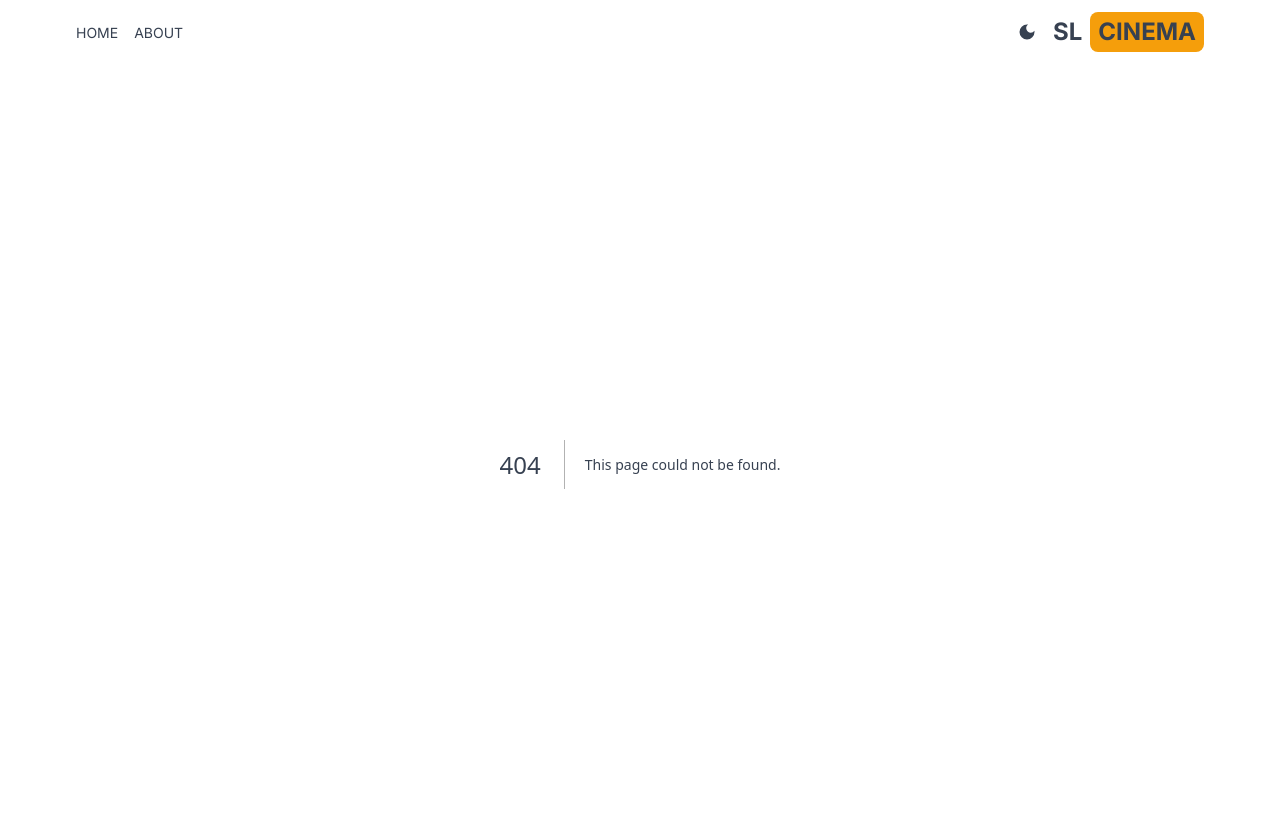
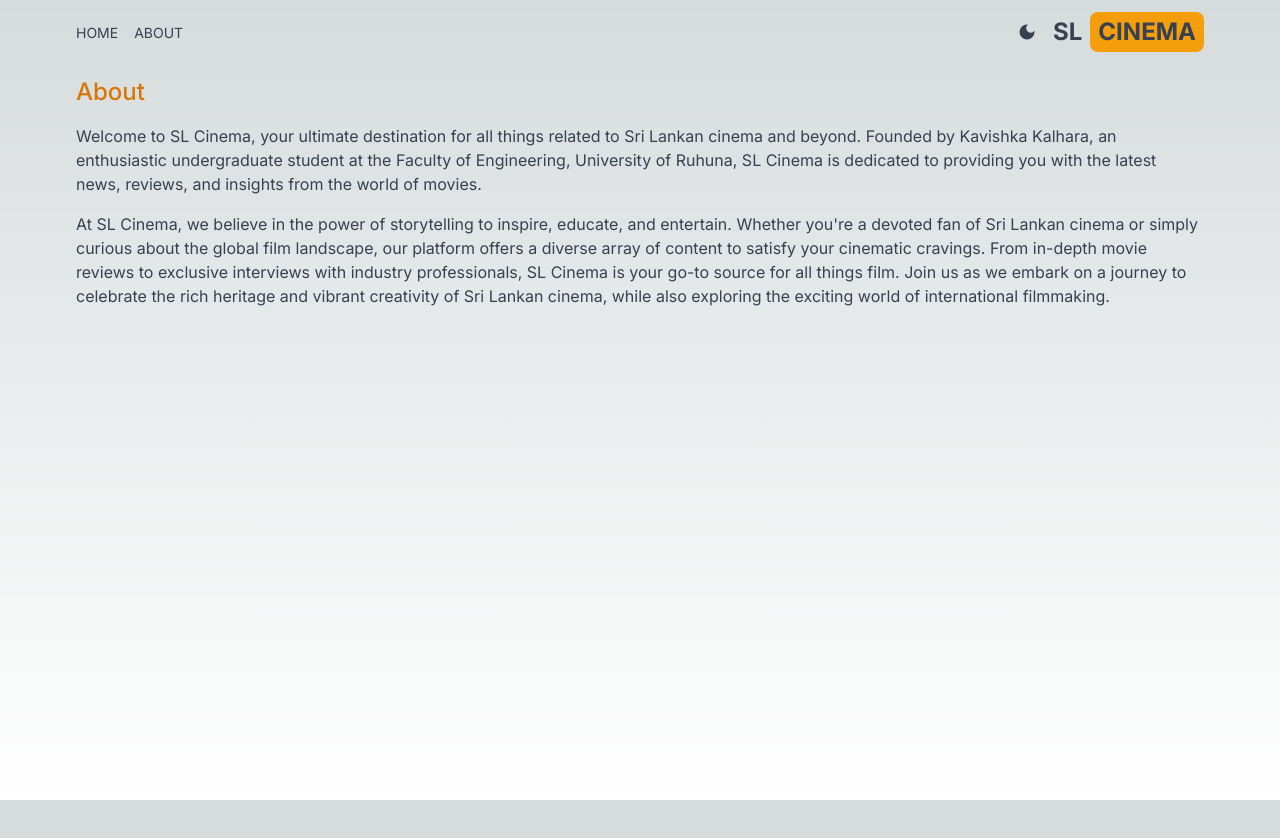
Before and after one commit to kavishkakalhara1/sl-cinema, a Next.js app: page /about in a window 1280 px wide. Before the commit this address had no page. Shown: the top 838 px of the page. After the commit the page ends 800 px from the top, so only its background shows below. Built offline with nearby package versions, Linux system fonts and the light colour scheme.

Commit message:
Created About page

```diff
--- /dev/null
+++ b/src/app/about/page.jsx
@@ -0,0 +1,27 @@
+import React from "react";
+
+export default function About() {
+  return (
+    <div className="max-w-6xl p-3 mx-auto space-y-4 ">
+      <h1 className="text-2xl font-medium text-amber-600">About</h1>
+      <p>
+        Welcome to SL Cinema, your ultimate destination for all things related
+        to Sri Lankan cinema and beyond. Founded by Kavishka Kalhara, an
+        enthusiastic undergraduate student at the Faculty of Engineering,
+        University of Ruhuna, SL Cinema is dedicated to providing you with the
+        latest news, reviews, and insights from the world of movies.
+      </p>
+      <p>
+        At SL Cinema, we believe in the power of storytelling to inspire,
+        educate, and entertain. Whether you're a devoted fan of Sri Lankan
+        cinema or simply curious about the global film landscape, our platform
+        offers a diverse array of content to satisfy your cinematic cravings.
+        From in-depth movie reviews to exclusive interviews with industry
+        professionals, SL Cinema is your go-to source for all things film. Join
+        us as we embark on a journey to celebrate the rich heritage and vibrant
+        creativity of Sri Lankan cinema, while also exploring the exciting world
+        of international filmmaking.
+      </p>
+    </div>
+  );
+}
```
